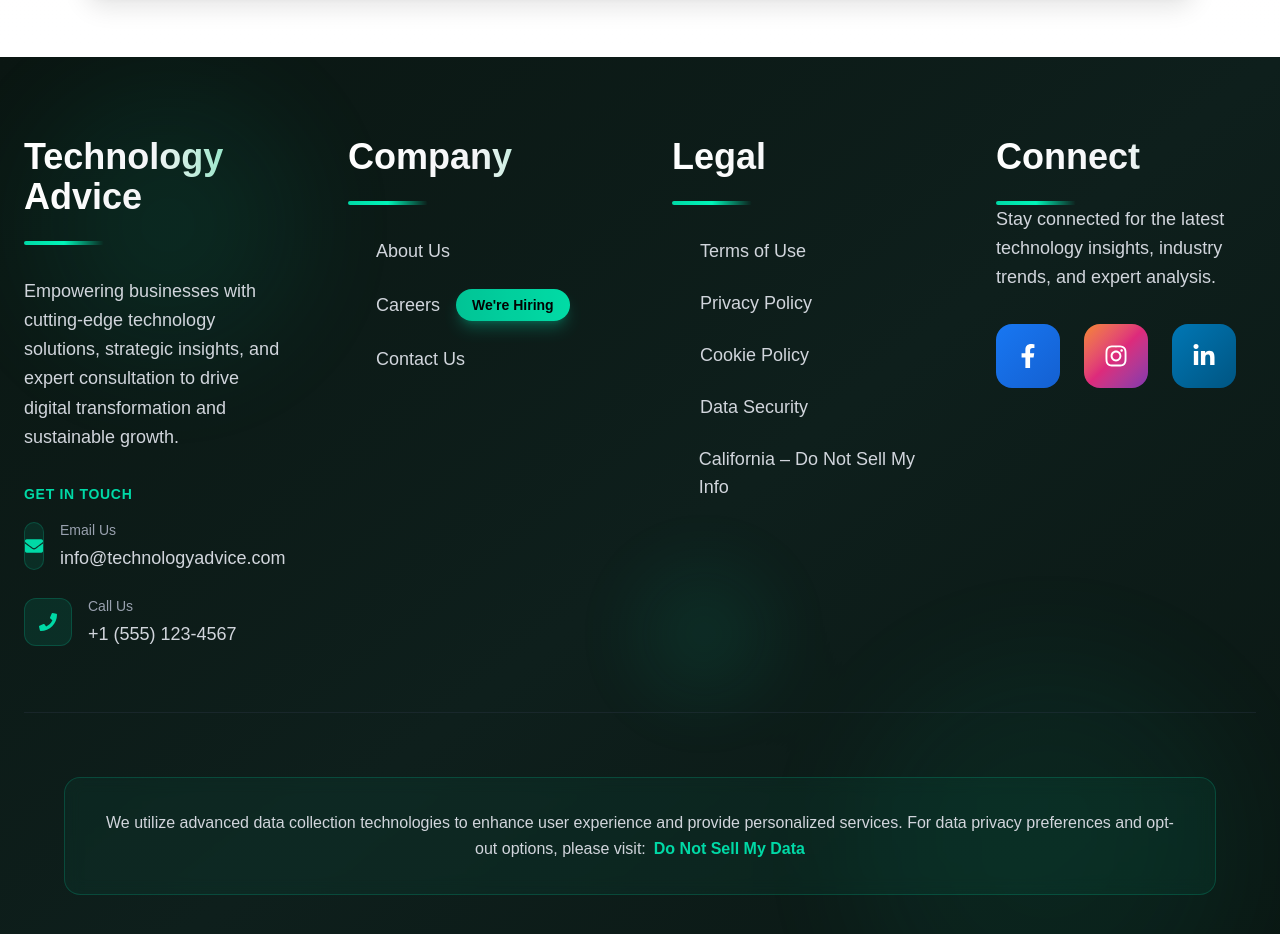
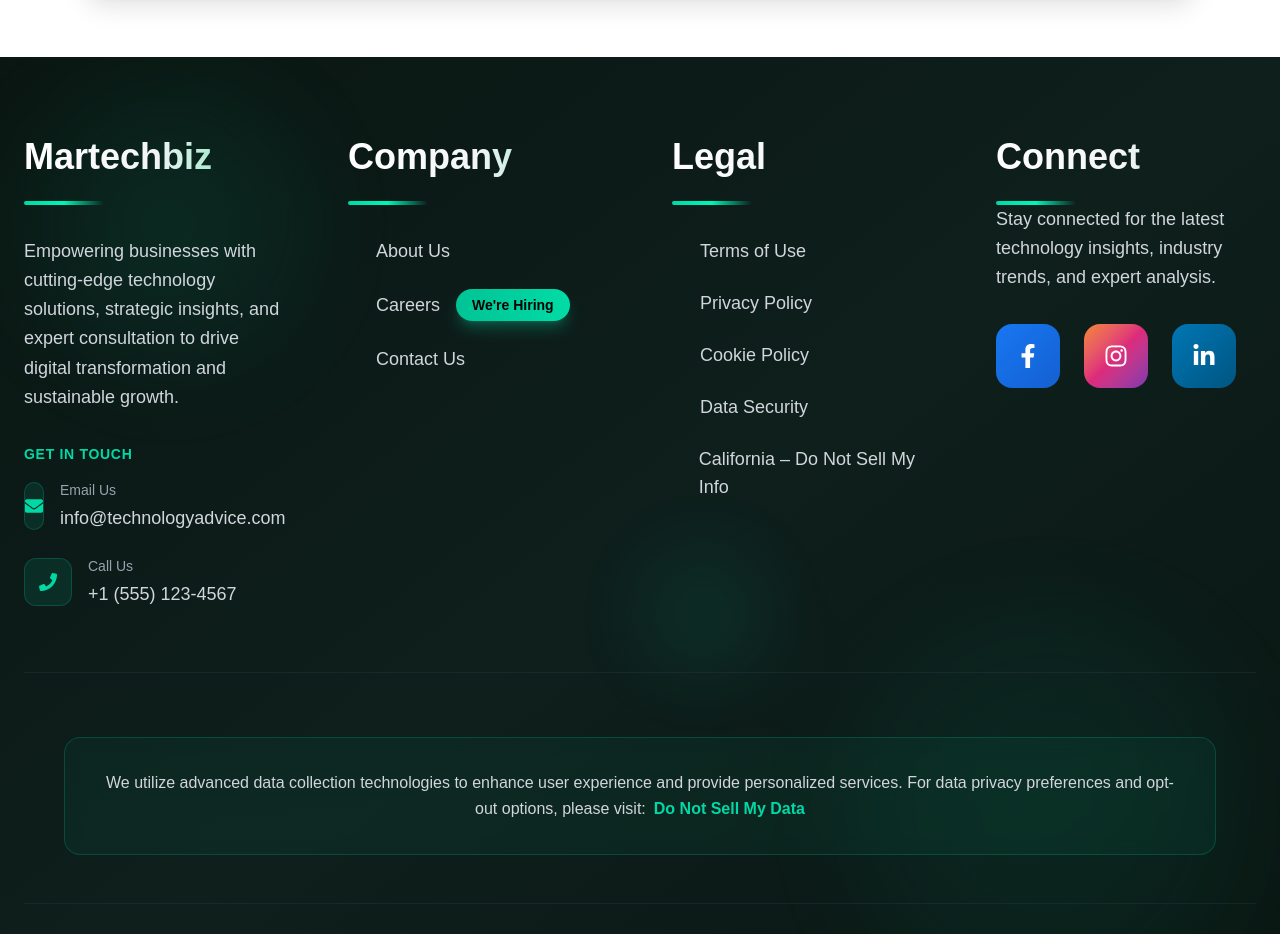
Before and after one commit to md-Gafrujama/the-tech-gafru, a Next.js app: page /About-Us/Contact-us in a window 1280 px wide. Shown: the part 3000-3934 px from the top of the page. Built offline with nearby package versions, Linux system fonts and the light colour scheme.

Commit message:
update footer

```diff
--- a/src/components/Footer.jsx
+++ b/src/components/Footer.jsx
@@ -20,7 +20,7 @@ export default function Footer() {
           <div className="flex flex-col space-y-8">
             <div>
               <h3 className="font-bold mb-6 text-4xl bg-gradient-to-r from-white via-gray-100 to-[#00d9a6] bg-clip-text text-transparent">
-                Technology Advice
+                Martechbiz
               </h3>
               <div className="w-20 h-1 bg-gradient-to-r from-[#00d9a6] via-[#00f5b8] to-transparent rounded-full"></div>
             </div>
```
